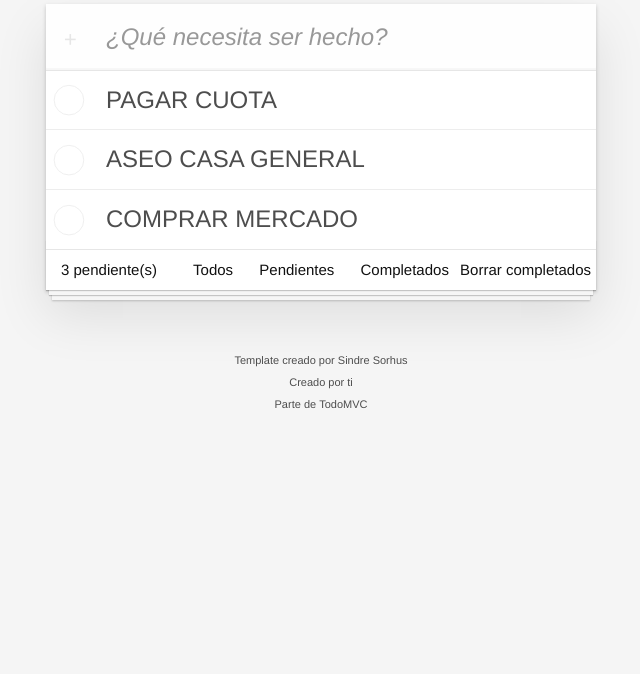
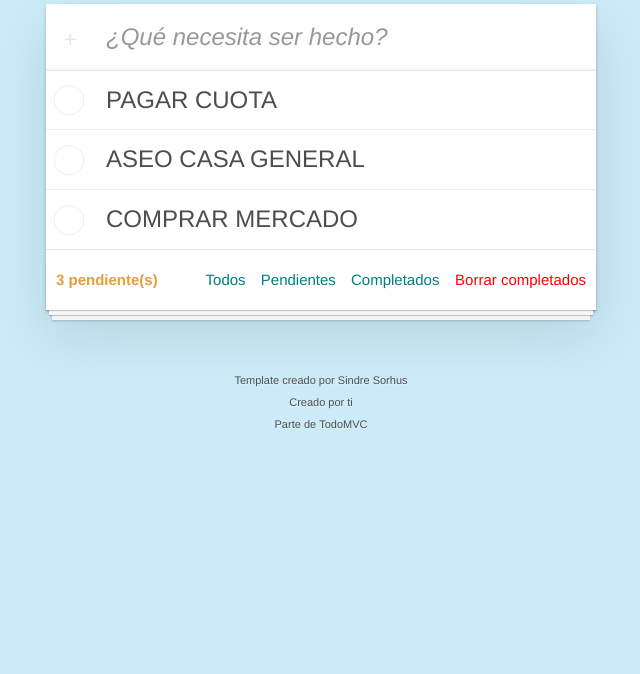
Before and after one commit to AleCodeDev/task-list, a website built with Vite: page index.html in a window 1280 px wide. Shown: the part 126-800 px from the top of the page, without its empty margins (319-959 px from the left). Built offline with nearby package versions, Linux system fonts and the light colour scheme.

Commit message:
update css

```diff
--- a/style.css
+++ b/style.css
@@ -23,8 +23,8 @@ button {
 body {
 	font: 14px 'Helvetica Neue', Helvetica, Arial, sans-serif;
 	line-height: 1.4em;
-	background: #f5f5f5;
-	color: #111111;
+	background: #cbebf8;
+	color: #000000;
 	min-width: 230px;
 	max-width: 550px;
 	margin: 0 auto;
@@ -259,7 +259,7 @@ body {
 }
 
 .footer {
-	padding: 10px 15px;
+	padding: 20px 10px;
 	height: 20px;
 	text-align: center;
 	font-size: 15px;
@@ -284,10 +284,13 @@ body {
 .todo-count {
 	float: left;
 	text-align: left;
+	font-weight: 700;
+	color: #e69d3d;
 }
 
 .todo-count strong {
-	font-weight: 300;
+	font-weight: 700;
+	color: #e69d3d;
 }
 
 .filters {
@@ -304,30 +307,31 @@ body {
 }
 
 .filters li a {
-	color: inherit;
-	margin: 3px;
-	padding: 3px 7px;
+	color: teal;
+	margin-left: 3px;
+	padding: 3px 3px;
 	text-decoration: none;
 	border: 1px solid transparent;
 	border-radius: 3px;
 }
 
 .filters li a:hover {
-	border-color: rgba(175, 47, 47, 0.1);
+	border-color: rgba(47, 171, 175, 0.1);
 }
 
 .filters li a.selected {
-	border-color: rgba(175, 47, 47, 0.2);
+	border-color: rgba(73, 184, 184, 0.692);
 }
 
 .clear-completed,
 html .clear-completed:active {
 	float: right;
 	position: relative;
-  left: 10px;
+  	left: 0;
 	line-height: 20px;
 	text-decoration: none;
 	cursor: pointer;
+	color: rgb(255, 0, 0);
 }
 
 .clear-completed:hover {
@@ -371,7 +375,7 @@ html .clear-completed:active {
 	}
 }
 
-@media (max-width: 430px) {
+@media (max-width: 550px) {
 	.footer {
 		height: 50px;
 	}
```
